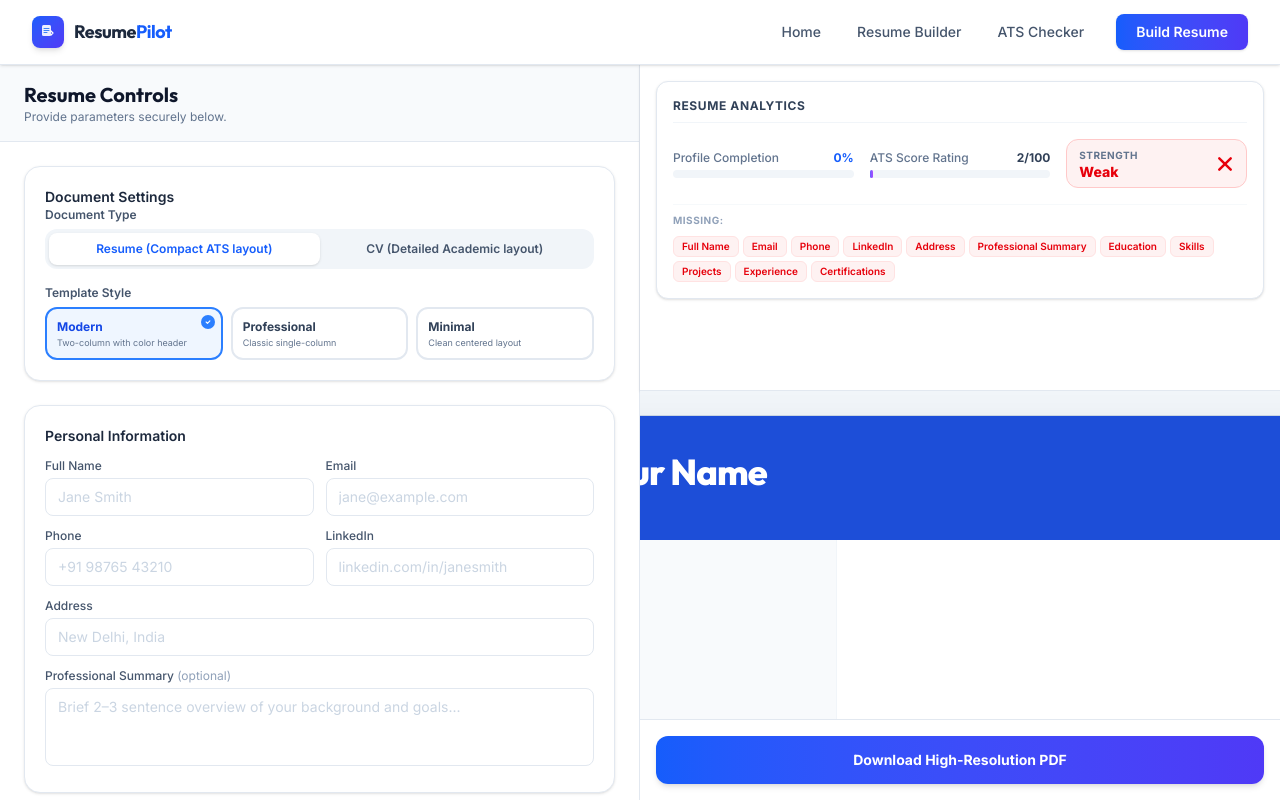
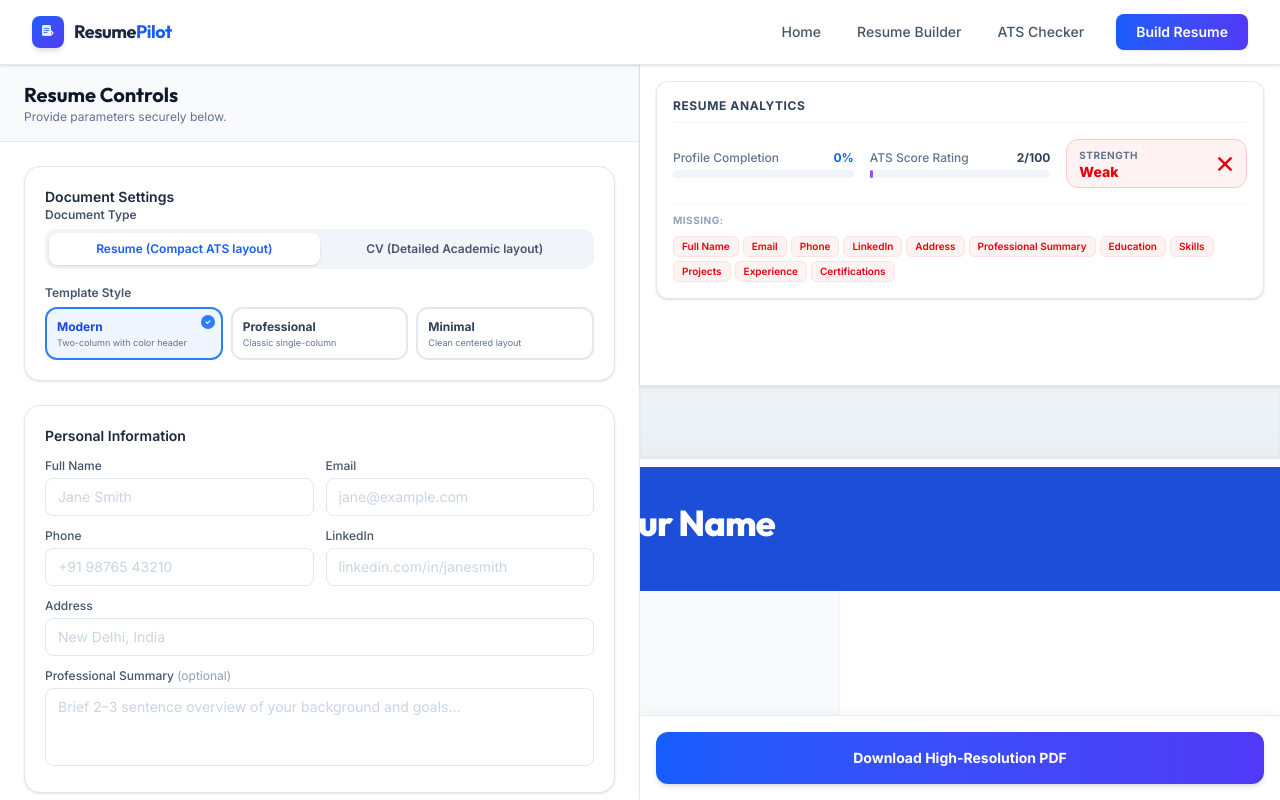
Before and after one commit to S-Gijbile-19/Resume-Builder, a Next.js app in the folder resume-pilot/: page /builder in a window 1280 px wide. Built offline with nearby package versions, Linux system fonts and the light colour scheme.

Commit message:
added splitscreen view

```diff
--- a/resume-pilot/app/builder/page.tsx
+++ b/resume-pilot/app/builder/page.tsx
@@ -156,21 +156,22 @@ export default function BuilderPage() {
             </div> */}
           </div>
 
-          {/* 📄 PART 2 (BOTTOM 50%): Fully Scrollable Big Immersive Resume Canvas */}
-          <div className="h-1/2 overflow-y-auto p-6 flex flex-col items-center justify-start bg-slate-100 custom-scrollbar">
-            <div className="w-[820px] bg-white shadow-2xl border border-slate-300 rounded-sm overflow-hidden shrink-0 mb-4">
-              <div ref={previewRef} className="w-full bg-white text-slate-900">
+          {/* 📄 PART 2 (BOTTOM 50%): Immersive Independent Scrollable Big Resume Canvas */}
+          <div className="h-1/2 overflow-y-auto p-8 sm:p-12 flex flex-col items-center justify-start bg-slate-100/80 custom-scrollbar shadow-inner">
+            {/* Added clean layout margins and smooth hover transition to the paper sheet */}
+            <div className="w-[820px] my-6 bg-white shadow-[0_20px_50px_rgba(0,0,0,0.12)] border border-slate-200 rounded-sm overflow-hidden shrink-0 transition-all duration-300 hover:shadow-[0_24px_60px_rgba(59,130,246,0.08)]">
+              <div ref={previewRef} className="w-full bg-white text-slate-900 p-2">
                 <ResumePreview data={data} template={template} />
               </div>
             </div>
           </div>
 
           {/* Persistent Sticky Download Footer Deck */}
-          <div className="p-4 bg-white border-t border-slate-200 shrink-0">
+          <div className="p-4 bg-white border-t border-slate-200/80 shrink-0 shadow-[0_-4px_12px_rgba(0,0,0,0.03)] z-10">
             <button
               onClick={handleDownload}
               disabled={downloading}
-              className="w-full flex items-center justify-center gap-2 py-3.5 px-6 text-sm font-bold text-white bg-gradient-to-r from-blue-600 to-indigo-600 rounded-xl hover:from-blue-700 hover:to-indigo-700 shadow-md transition-all duration-200 disabled:opacity-60"
+              className="w-full flex items-center justify-center gap-2 py-4 px-6 text-sm font-bold text-white bg-gradient-to-r from-blue-600 to-indigo-600 rounded-xl hover:from-blue-700 hover:to-indigo-700 shadow-md hover:shadow-lg transition-all duration-200 active:scale-[0.99] disabled:opacity-60"
             >
               {downloading ? "Processing PDF Object Layers..." : "Download High-Resolution PDF"}
             </button>
```
